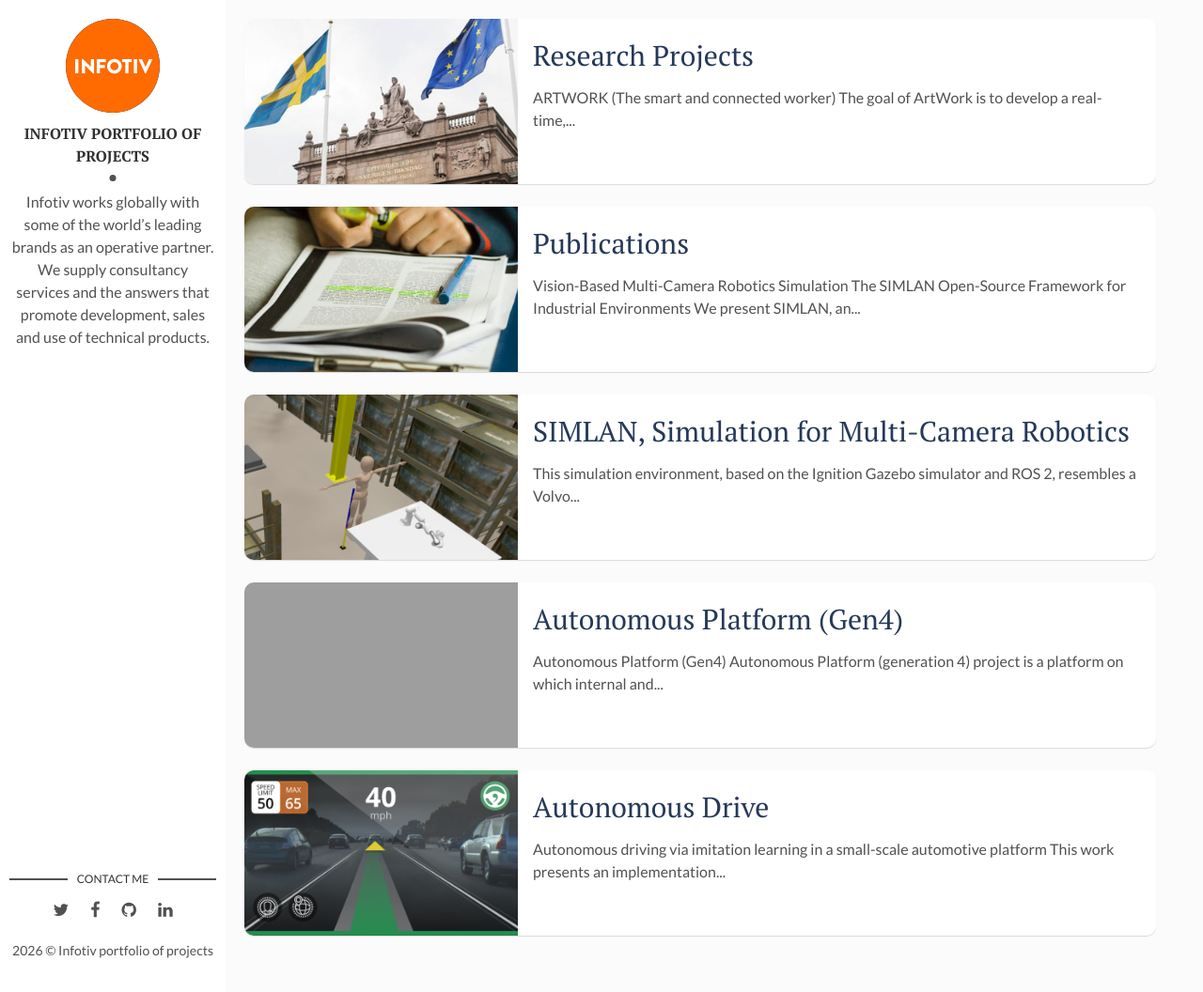
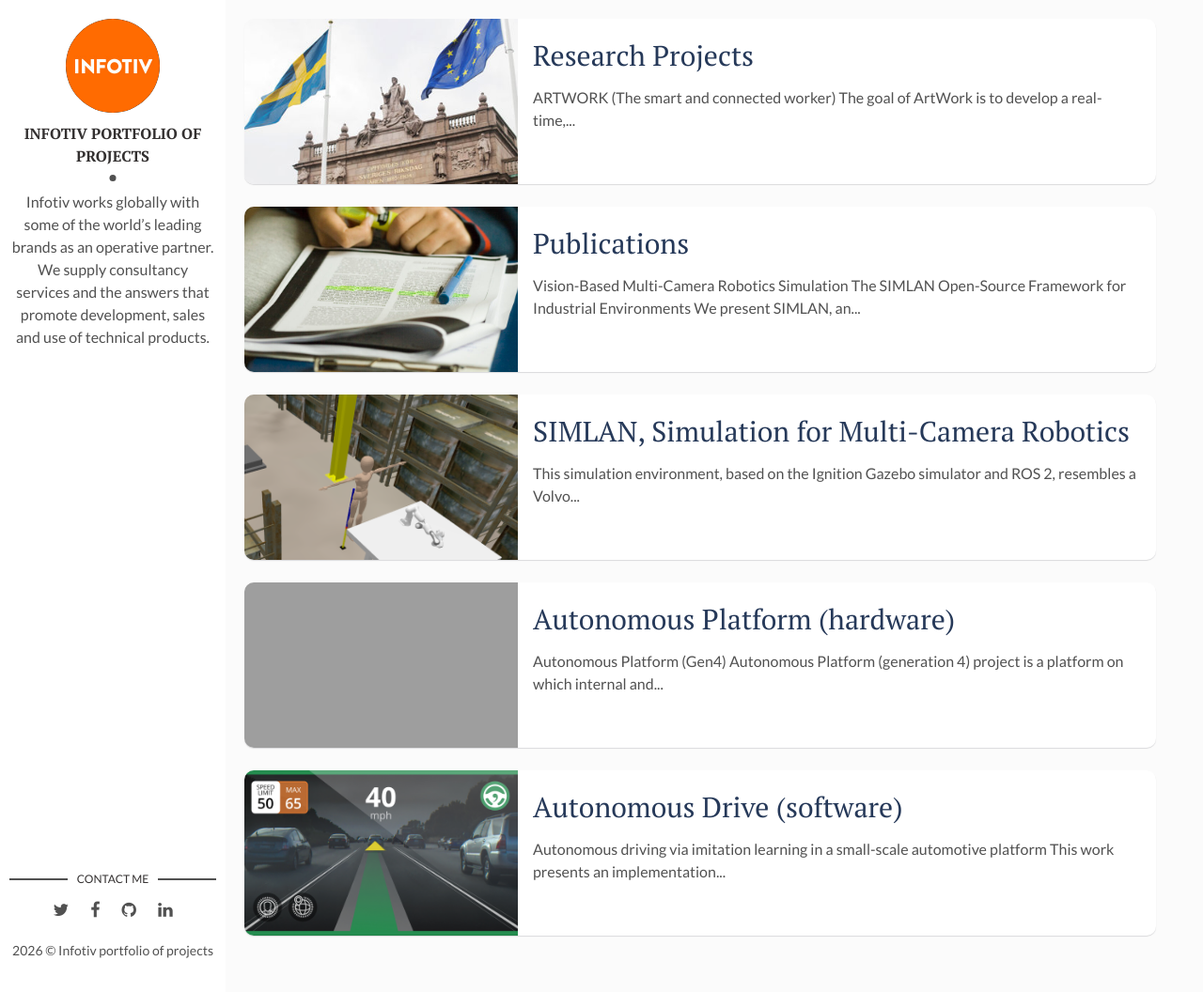
Before and after one commit to infotiv-research/infotiv-research.github.io, a Jekyll site: the page built from index.html, in a window 1280 px wide and 1056 px high. Shown: the whole window at 94% size. Built offline with Jekyll 4.4.1, drawn with Linux system fonts in a browser that asks for light colours; the list of posts is cut into pages by our own code; grey boxes are pictures that could not be loaded.

Commit message:
docs: cleanup documents

```diff
--- a/_posts/2024-05-03-AutonomousDrive.markdown
+++ b/_posts/2024-05-03-AutonomousDrive.markdown
@@ -1,6 +1,6 @@
 ---
 layout: post
-title: Autonomous Drive
+title: Autonomous Drive (software)
 date: 2024-05-03 00:00:00 +0300
 description: #Advanced Engineering of Autonomous Platforms and Simulation
 img: openpilot.jpg
--- a/_posts/2026-01-02-AP-opensource.markdown
+++ b/_posts/2026-01-02-AP-opensource.markdown
@@ -1,6 +1,6 @@
 ---
 layout: post
-title: Autonomous Platform (Gen4)
+title: Autonomous Platform (hardware)
 date: 2026-01-02 00:00:00 +0300
 description: #Publications by Infotiv research team
 img: front_view_transparent.png
```
